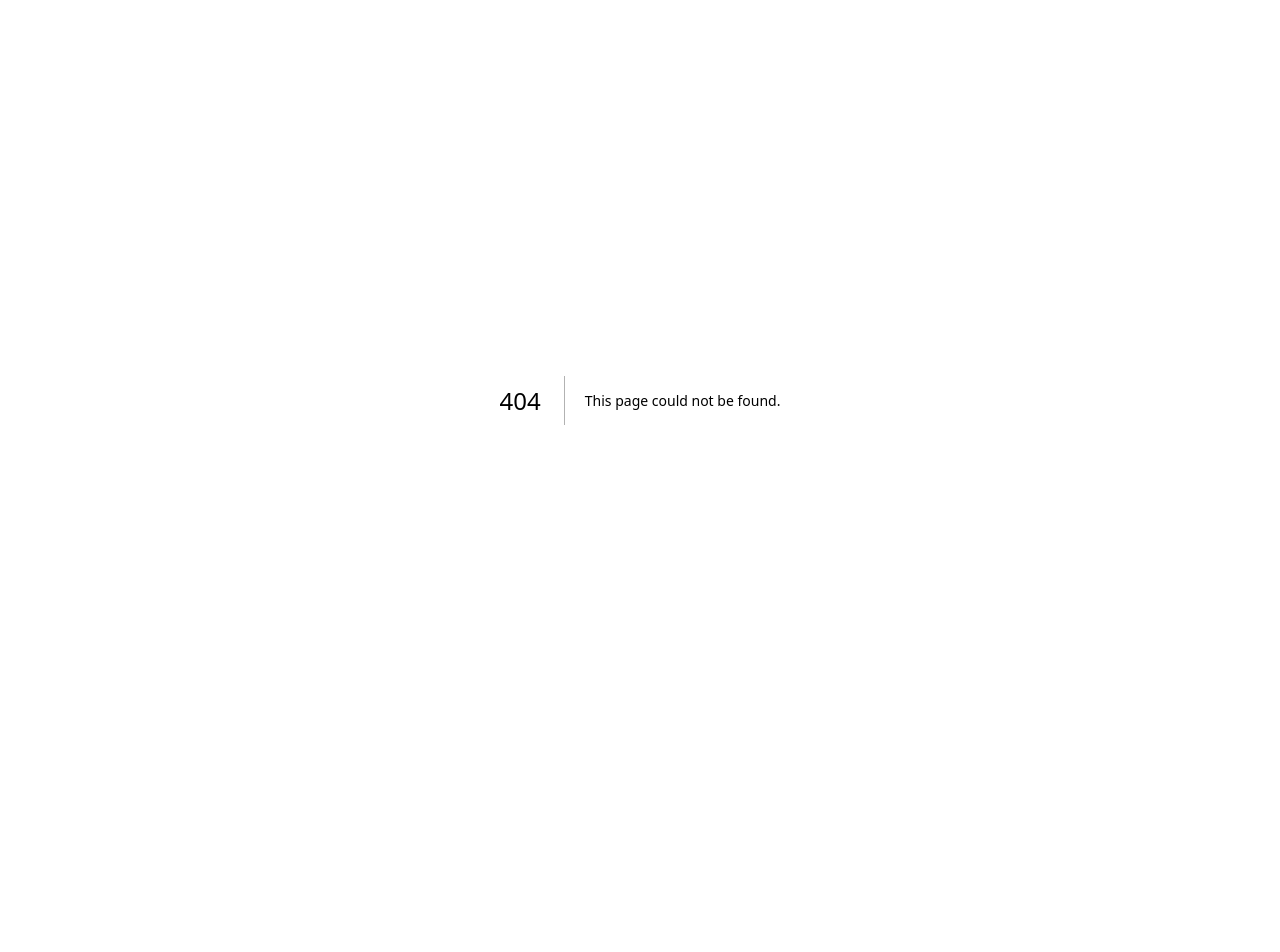
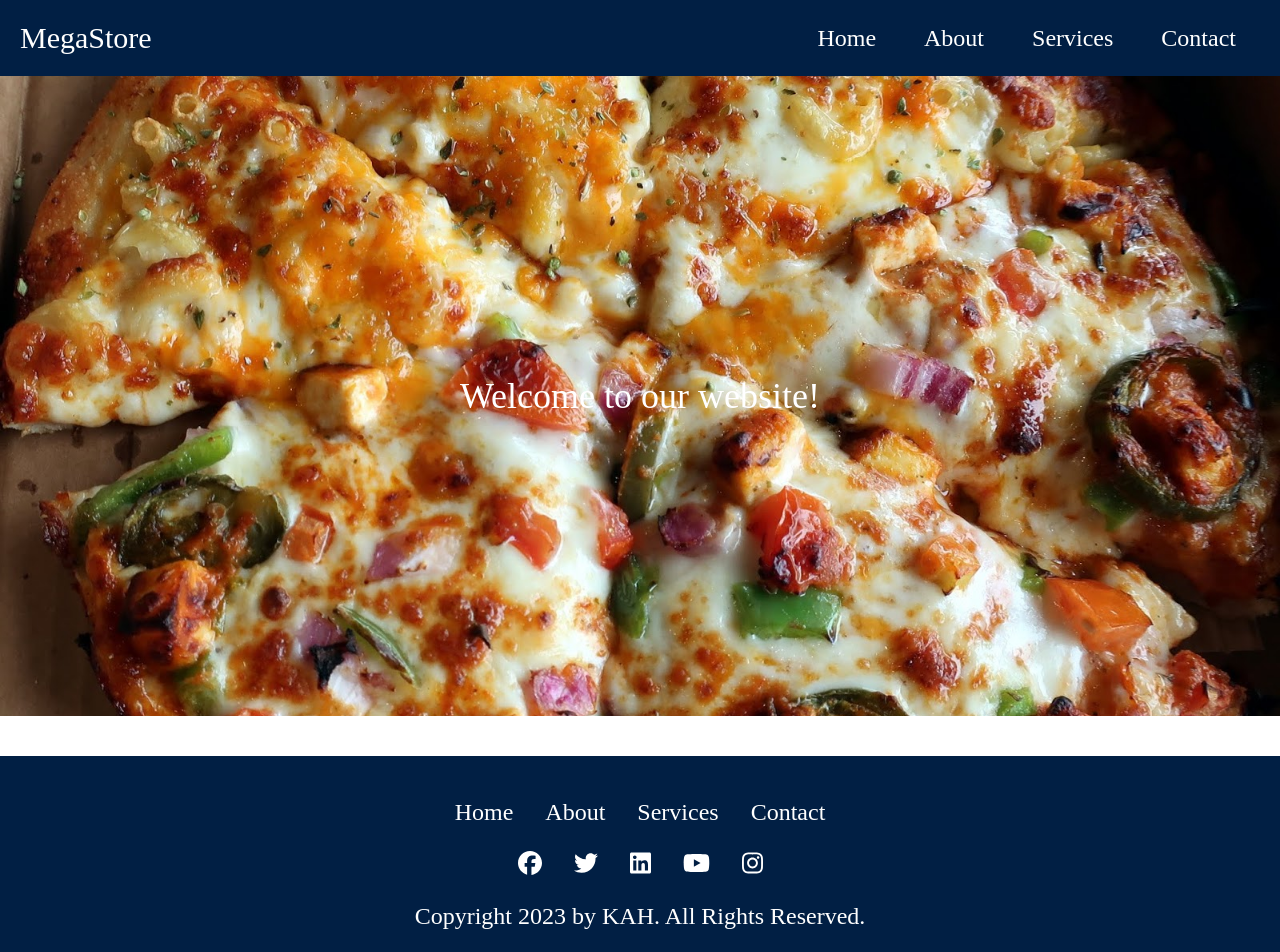
Before and after one commit to KAH-11/app_01, a Next.js app: page /about in a window 1280 px wide. Before the commit this address had no page. Before the commit the page ends 800 px from the top, so only its background shows below. Built offline with nearby package versions, Linux system fonts and the light colour scheme.

Commit message:
Editing links

```diff
--- a/components/Footer.js
+++ b/components/Footer.js
@@ -11,9 +11,9 @@ const Footer = () => {
                 <div class="mt-[20px]">
                     <ul >
                         <li class="mx-2 inline"><Link class="hover:bg-[#0059BF] p-2 rounded-[10px]" href="/">Home</Link></li>
-                        <li class="mx-2 inline"><Link class="hover:bg-[#0059BF] p-2 rounded-[10px]" href="/">About</Link></li>
-                        <li class="mx-2 inline"><Link class="hover:bg-[#0059BF] p-2 rounded-[10px]" href="/">Services</Link></li>
-                        <li class="mx-2 inline"><Link class="hover:bg-[#0059BF] p-2 rounded-[10px]" href="/">Contact</Link></li>
+                        <li class="mx-2 inline"><Link class="hover:bg-[#0059BF] p-2 rounded-[10px]" href="/about">About</Link></li>
+                        <li class="mx-2 inline"><Link class="hover:bg-[#0059BF] p-2 rounded-[10px]" href="/services">Services</Link></li>
+                        <li class="mx-2 inline"><Link class="hover:bg-[#0059BF] p-2 rounded-[10px]" href="/contact">Contact</Link></li>
                     </ul>
                 </div>
 
--- a/components/Navbar.js
+++ b/components/Navbar.js
@@ -53,13 +53,13 @@ const Navbar = () => {
                         <Link href="/" class="hover:bg-[#0059BF] p-2 rounded-[10px]">Home</Link>
                     </li>
                     <li class="mx-4 my-6 md:my-0">
-                        <Link href="/" class="hover:bg-[#0059BF] p-2 rounded-[10px]">About</Link>
+                        <Link href="/about" class="hover:bg-[#0059BF] p-2 rounded-[10px]">About</Link>
                     </li>
                     <li class="mx-4 my-6 md:my-0">
-                        <Link href="/" class="hover:bg-[#0059BF] p-2 rounded-[10px]">Services</Link>
+                        <Link href="/services" class="hover:bg-[#0059BF] p-2 rounded-[10px]">Services</Link>
                     </li>
                     <li class="mx-4 my-6 md:my-0">
-                        <Link href="/" class="hover:bg-[#0059BF] p-2 rounded-[10px]">Contact</Link>
+                        <Link href="/contact" class="hover:bg-[#0059BF] p-2 rounded-[10px]">Contact</Link>
                     </li>
                 </ul>
 
--- /dev/null
+++ b/pages/about.js
@@ -0,0 +1,18 @@
+import Navbar from '@/components/Navbar'
+import Footer from '@/components/Footer'
+import Banner from '@/components/Banner'
+import TwoDiv from '@/components/Two-Div'
+
+export default function About() {
+  return (
+    <>
+
+    <Navbar />
+
+    <Banner imagePath="Good-Pizza.jpg" text="Welcome to our website!"/>
+
+    <Footer />
+
+    </>
+  )
+}
--- /dev/null
+++ b/pages/contact.js
@@ -0,0 +1,18 @@
+import Navbar from '@/components/Navbar'
+import Footer from '@/components/Footer'
+import Banner from '@/components/Banner'
+import TwoDiv from '@/components/Two-Div'
+
+export default function Contact() {
+  return (
+    <>
+
+    <Navbar />
+
+    <Banner imagePath="Good-Pizza.jpg" text="Welcome to our website!"/>
+
+    <Footer />
+
+    </>
+  )
+}
--- /dev/null
+++ b/pages/services.js
@@ -0,0 +1,18 @@
+import Navbar from '@/components/Navbar'
+import Footer from '@/components/Footer'
+import Banner from '@/components/Banner'
+import TwoDiv from '@/components/Two-Div'
+
+export default function Services() {
+  return (
+    <>
+
+    <Navbar />
+
+    <Banner imagePath="Good-Pizza.jpg" text="Welcome to our website!"/>
+
+    <Footer />
+
+    </>
+  )
+}
```
